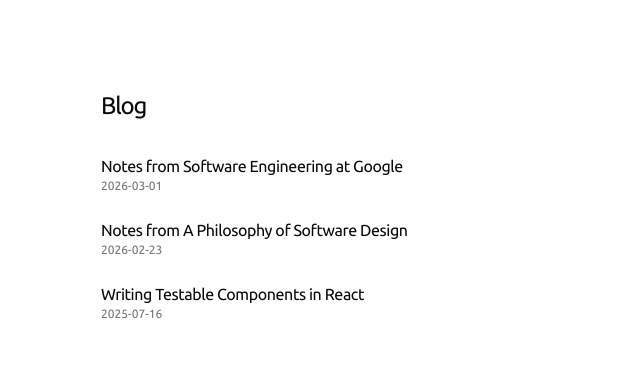
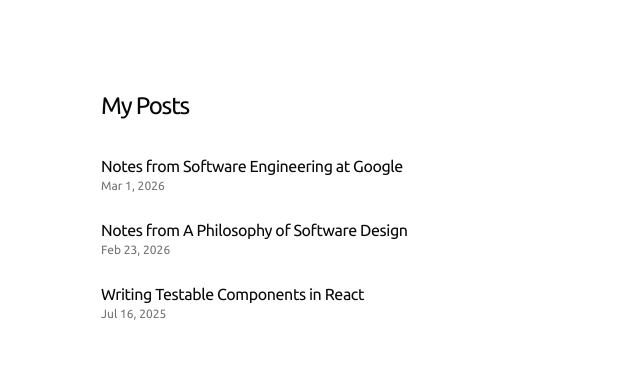
Before and after one commit to ben04rogers/portfolio-v3, a Next.js app: page /blog in a window 1280 px wide. Shown: the top 380 px of the page, without its empty margins (227-867 px from the left). Built offline with nearby package versions, Linux system fonts and the light colour scheme.

Commit message:
Update date formatter for blog posts

```diff
--- a/src/app/blog/page.tsx
+++ b/src/app/blog/page.tsx
@@ -1,10 +1,12 @@
 import BlurFade from "@/components/magicui/blur-fade";
 import { getBlogPosts } from "@/data/blog";
+import { formatDate } from "@/lib/utils";
 import Link from "next/link";
 
 export const metadata = {
   title: "Blog",
-  description: "My thoughts on software development, life, and more.",
+  description:
+    "My thoughts on software development, various books and technology.",
 };
 
 const BLUR_FADE_DELAY = 0.04;
@@ -15,7 +17,7 @@
   return (
     <section>
       <BlurFade delay={BLUR_FADE_DELAY}>
-        <h1 className="font-medium text-2xl mb-8 tracking-tighter">Blog</h1>
+        <h1 className="font-medium text-2xl mb-8 tracking-tighter">My Posts</h1>
       </BlurFade>
       {posts
         .sort((a, b) => {
@@ -35,7 +37,7 @@
               <div className="w-full flex flex-col">
                 <p className="tracking-tight">{post.metadata.title}</p>
                 <p className="h-6 text-xs text-muted-foreground">
-                  {post.metadata.publishedAt}
+                  {formatDate(post.metadata.publishedAt)}
                 </p>
               </div>
             </Link>
--- a/src/lib/utils.ts
+++ b/src/lib/utils.ts
@@ -14,8 +14,8 @@
     return "Today";
   }
 
-  return new Date(isoDate).toLocaleString("en-us", {
-    month: "long",
+  return new Date(isoDate).toLocaleDateString("en-us", {
+    month: "short",
     day: "numeric",
     year: "numeric",
     timeZone: "UTC",
```
